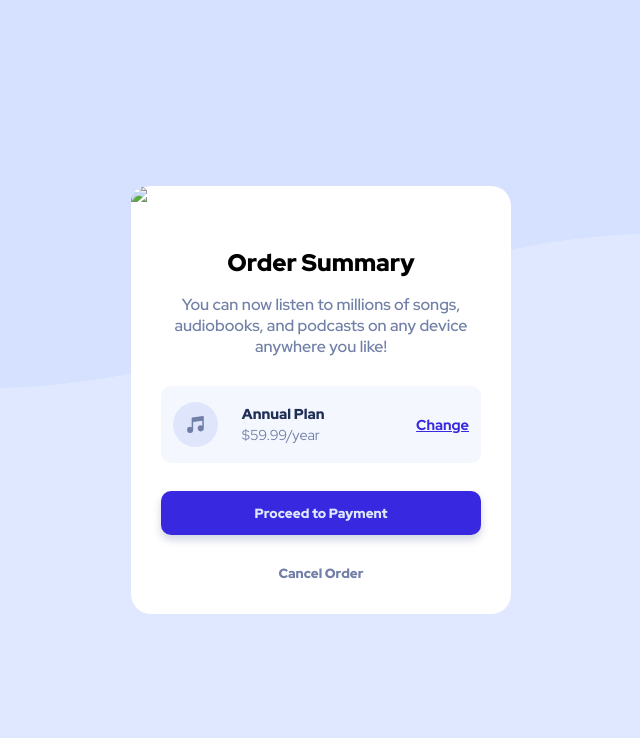
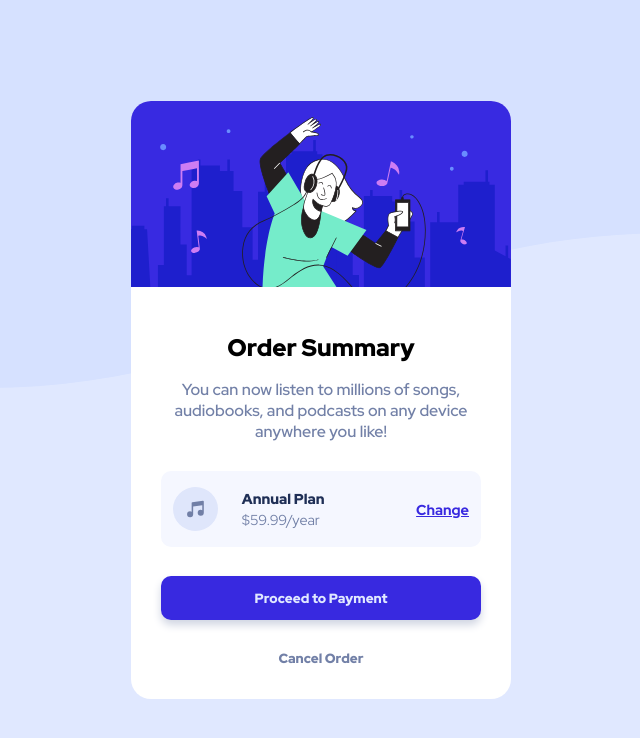
Before and after one commit to BabaKaana/Order-Summary-Card, a plain HTML site: page index.html in a window 1280 px wide. Shown: the whole page, without its empty margins (319-959 px from the left). Drawn offline with Linux system fonts and the light colour scheme; the site is published under a folder, as on GitHub Pages, so addresses that start at the root find nothing.

Commit message:
Image preview error fixed

```diff
--- a/index.html
+++ b/index.html
@@ -14,7 +14,7 @@
 <body>
   <div class="container">
     <div class="card">
-      <img class="card-img" loading="lazy" src="/images/illustration-hero.svg">
+      <img class="card-img" src="images/illustration-hero.svg">
 
       <div class="card-text">
         <h2>Order Summary</h2>
```
